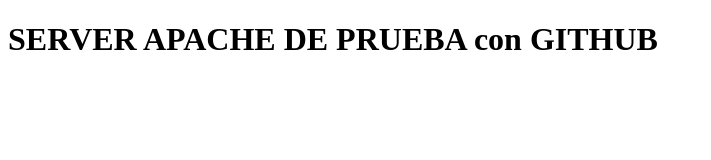
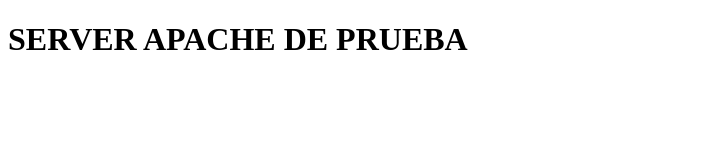
Before and after one commit to desarrolloPDC/SERVER-APACHE, a plain HTML site: page index.html in a window 1280 px wide. Shown: the whole page, without its empty margins (0-711 px from the left). Drawn offline with Linux system fonts and the light colour scheme.

Commit message:
Update index.html

```diff
--- a/index.html
+++ b/index.html
@@ -7,7 +7,7 @@
 </head>
 <body>
 
-    <h1>SERVER APACHE DE PRUEBA con GITHUB</h1>
+    <h1>SERVER APACHE DE PRUEBA</h1>
 
 </body>
 </html>
```
